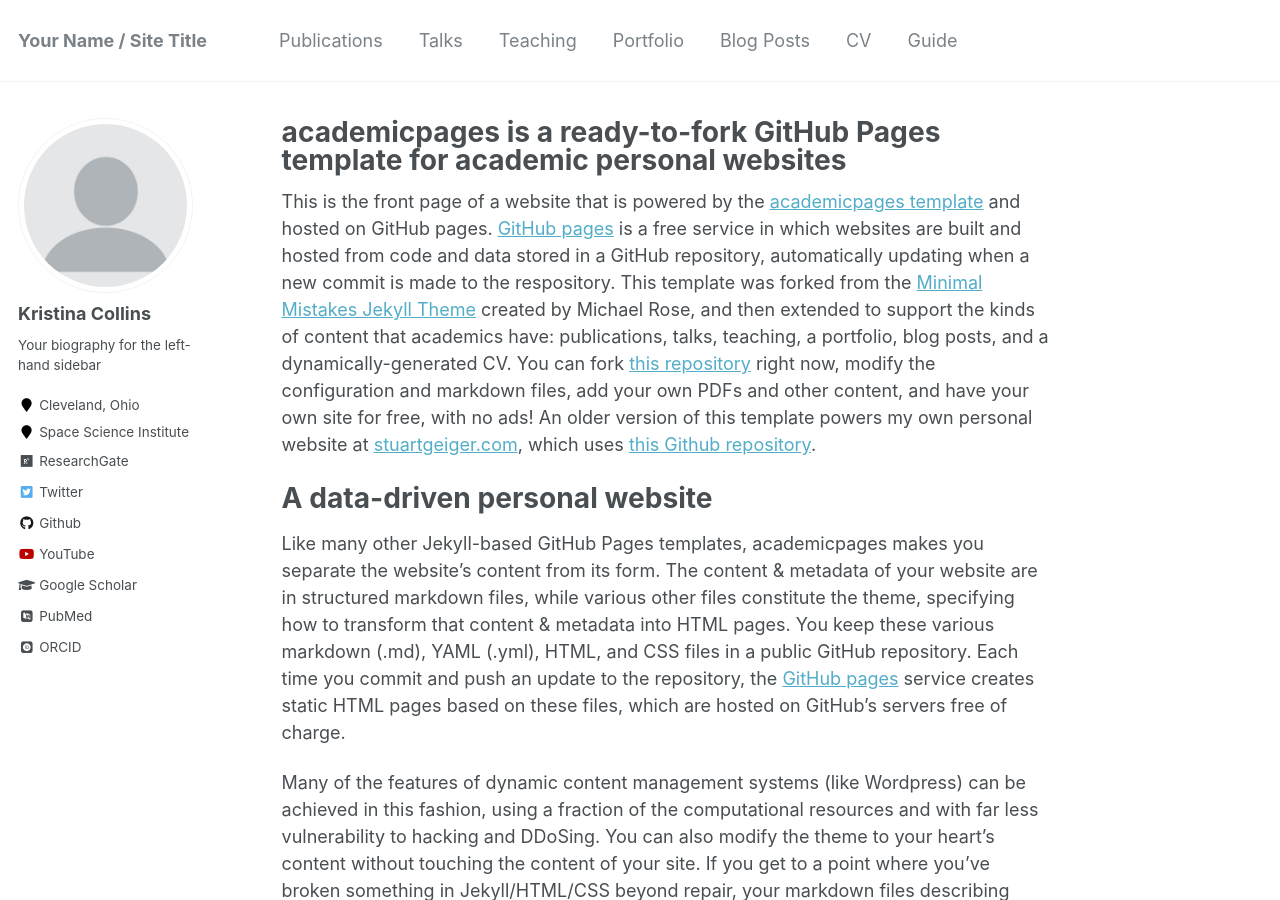
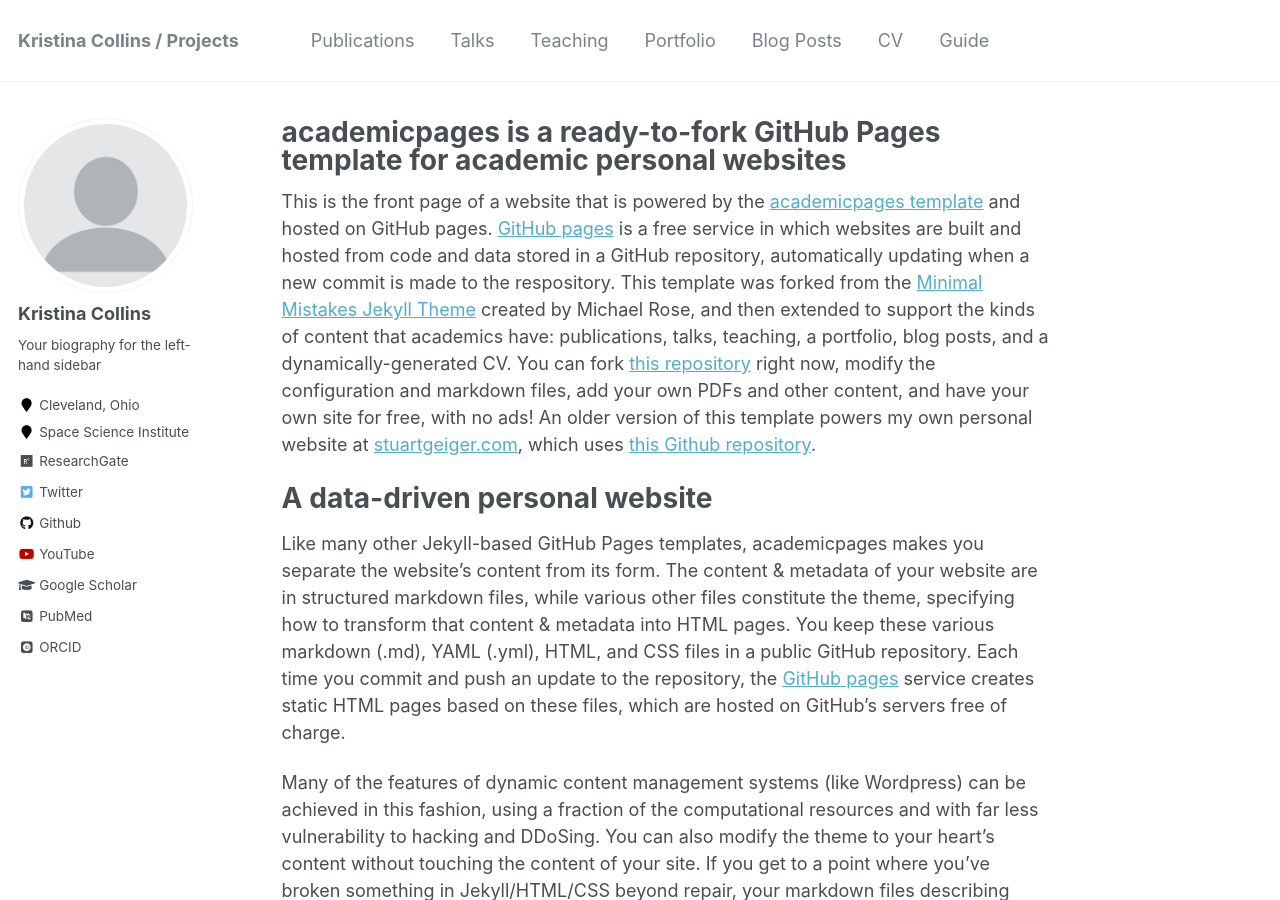
Before and after one commit to KCollins/KCollins.github.io, a Jekyll site: the page built from _pages/about.md, in a window 1280 px wide and 900 px high. Built offline with Jekyll 4.4.1, drawn with Linux system fonts in a browser that asks for light colours; some web fonts are replaced.

Commit message:
Update _config.yml

```diff
--- a/_config.yml
+++ b/_config.yml
@@ -7,7 +7,7 @@
 
 # Site Settings
 locale                   : "en-US"
-title                    : "Your Name / Site Title"
+title                    : "Kristina Collins / Projects"
 title_separator          : "-"
 name                     : &name "Kristina Collins"
 description              : &description "personal description"
@@ -113,7 +113,7 @@ author:
   vine             :
   weibo            :
   xing             :
-  youtube          : "kristinacollins"
+  youtube          : "https://www.youtube.com/channel/UCtHifdPdSR7FuSfS5ShZdjg"
   wikipedia        :
 
 
```
